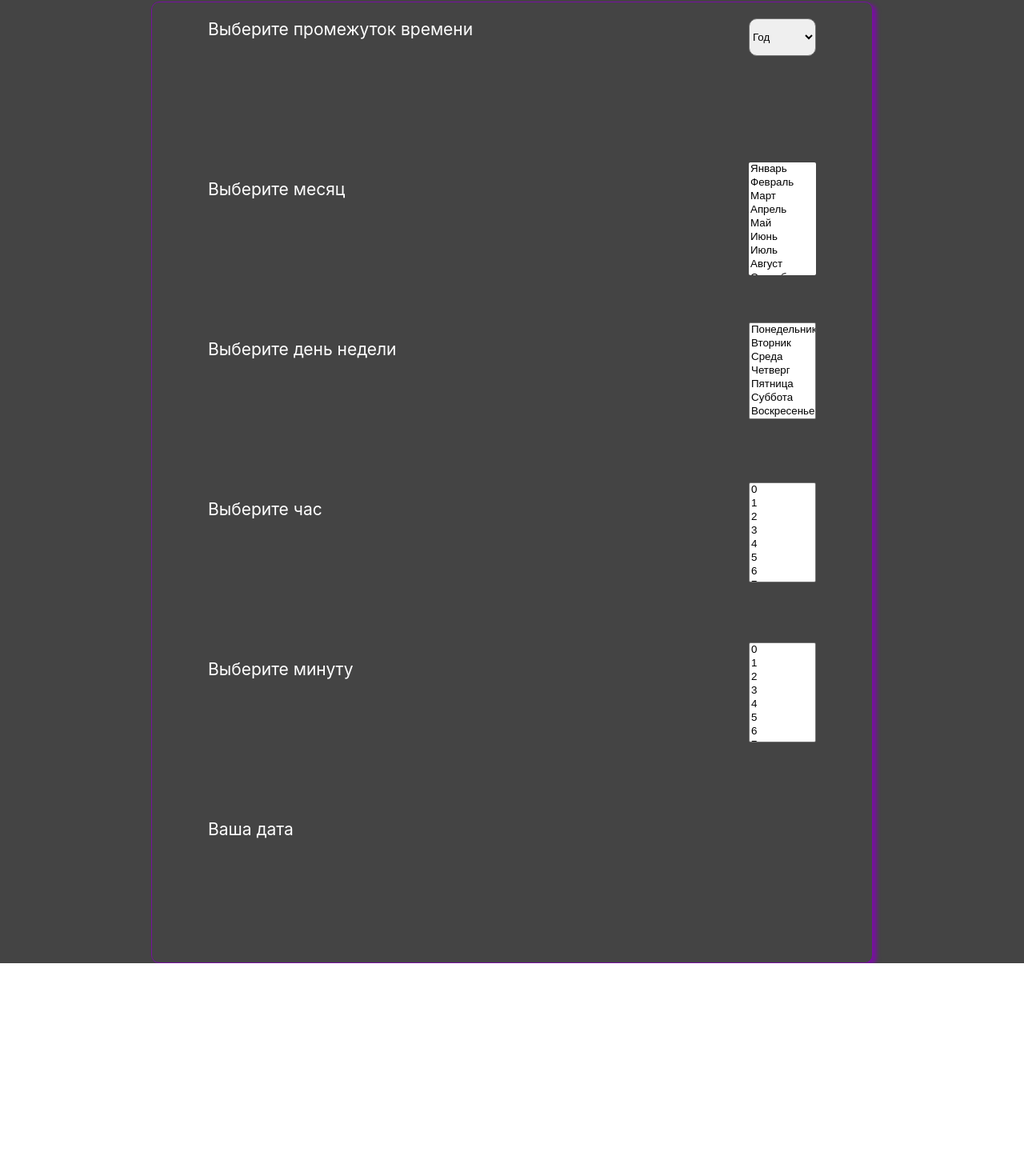
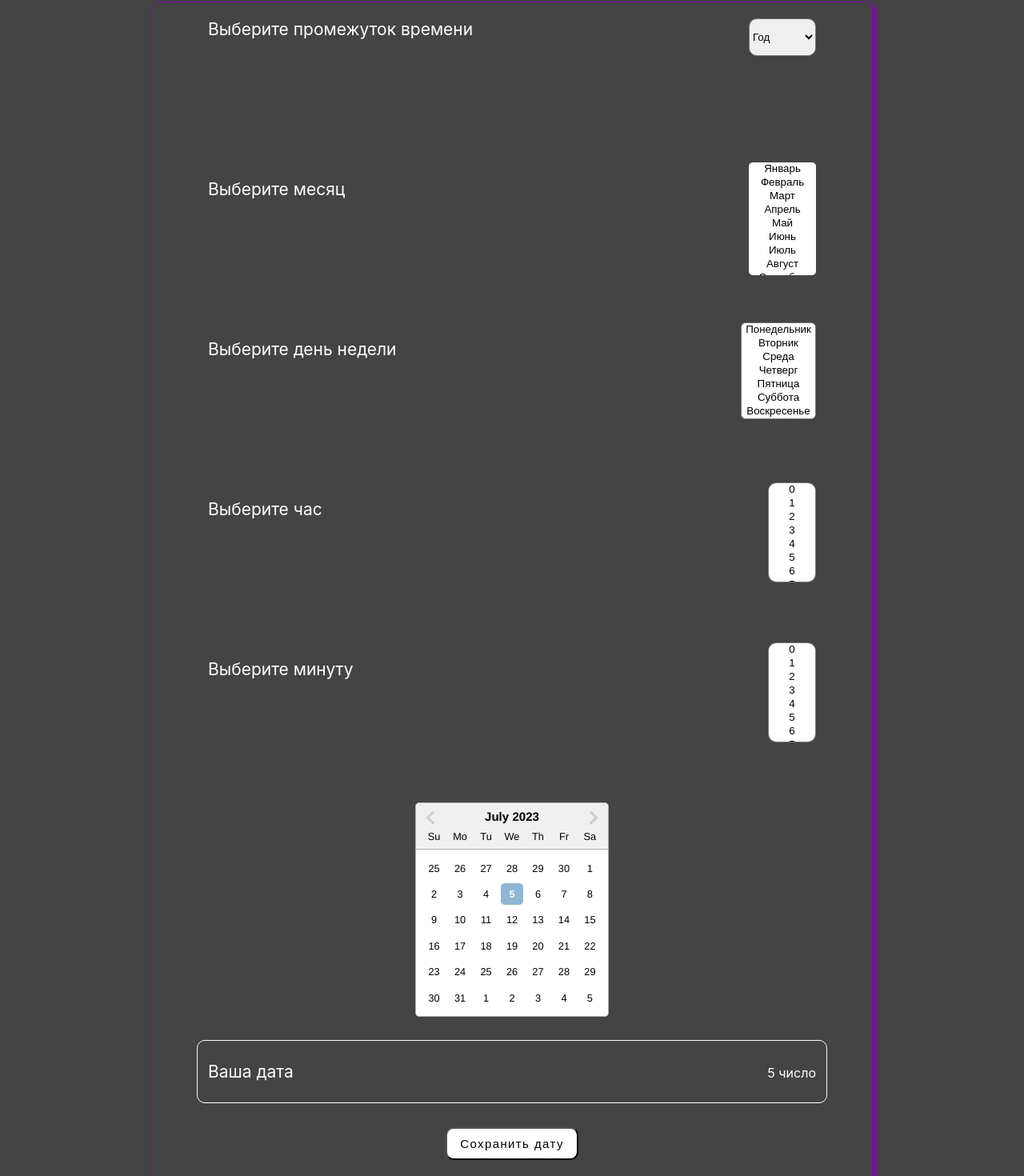
Before and after one commit to petbog/adminPanel, a React (Create React App) app: page / in a window 1280 px wide. Shown: the part 115-1585 px from the top of the page at 80% size. Before the commit the page ends 1319 px from the top, so only its background shows below. Built offline with nearby package versions, Linux system fonts and the light colour scheme.

Commit message:
осталось сделать обратный отсчет и недочеты

```diff
--- a/package.json
+++ b/package.json
@@ -8,9 +8,8 @@
     "@testing-library/react": "^13.4.0",
     "@testing-library/user-event": "^13.5.0",
     "react": "^18.2.0",
+    "react-datepicker": "^4.15.0",
     "react-dom": "^18.2.0",
-    "react-js-cron": "^4.0.0",
-    "react-multi-date-picker": "^4.1.2",
     "react-redux": "^8.1.1",
     "react-router-dom": "^6.14.1",
     "react-scripts": "5.0.1",
--- a/src/Component/AdminPanel/AdminPanel.jsx
+++ b/src/Component/AdminPanel/AdminPanel.jsx
@@ -2,8 +2,11 @@ import { useEffect, useState } from 'react'
 import s from './AdminPanel.module.css'
 import { useDispatch, useSelector } from 'react-redux'
 import { addCron, selectCron } from '../../Redux/Slice/cronSlice'
-
+import DatePicker from "react-datepicker";
+import "react-datepicker/dist/react-datepicker.css";
 const AdminPanel = () => {
+    const [startDate, setStartDate] = useState(new Date());
+    const [endDate, setEndDate] = useState(null);
     const [years, SetYear] = useState('')
     const [months, SetMonth] = useState({})
     const [dayse, SetDay] = useState({})
@@ -11,6 +14,7 @@ const AdminPanel = () => {
     const [minut, SetMinutes] = useState({})
     const { item } = useSelector(selectCron)
     const dispatch = useDispatch()
+
 
     useEffect(() => {
         dispatch(addCron(
@@ -20,14 +24,25 @@ const AdminPanel = () => {
                 timeMonth: minut,
                 day: dayse,
                 hour: hours,
+                startDate: startDate && startDate.getDate(),
+                endDate: endDate && endDate.getDate(),
             }])
         )
-    }, [dispatch, years, months, minut, dayse, hours])
+    }, [dispatch, startDate, endDate, years, months, minut, dayse, hours])
     const whenYear = ['Год', 'Месяц', 'День', 'Час']
     const whenMonth = ['Январь', 'Февраль', 'Март', 'Апрель', 'Май', 'Июнь', 'Июль', 'Август', 'Сентябрь', 'Ноябрю', 'Декабрь']
     const whenDay = ['Понедельник', 'Вторник', 'Среда', 'Четверг', 'Пятница', 'Суббота', 'Воскресенье',]
     const whenHour = [0, 1, 2, 3, 4, 5, 6, 7, 8, 9, 10, 11, 12, 13, 14, 15, 16, 17, 18, 19, 20, 21, 22, 23, 24]
     const whereMinutes = [0, 1, 2, 3, 4, 5, 6, 7, 8, 9, 10, 11, 12, 13, 14, 15, 16, 17, 18, 19, 20, 21, 22, 23, 24, 25, 26, 27, 28, 29, 30, 31, 32, 33, 34, 35, 36, 37, 38, 39, 40, 41, 42, 43, 44, 45, 46, 47, 48, 49, 50, 51, 52, 53, 54, 55, 56, 57, 58, 59]
+
+    const handleStorage=()=>{
+        item && localStorage.setItem('cron',JSON. stringify(item));
+    }
+    const onChange = (dates) => {
+        const [start, end] = dates;
+        setStartDate(start);
+        setEndDate(end);
+    };
 
     const handleYear = (e) => {
         SetYear(e.target.value)
@@ -123,11 +138,21 @@ const AdminPanel = () => {
                         }
                     </select>
                 </div>
+                <div className={s.dataPic}>
+                    <DatePicker
+                        selected={startDate}
+                        onChange={onChange}
+                        startDate={startDate}
+                        endDate={endDate}
+                        selectsRange
+                        inline
+                    />
+                </div>
                 <div className={s.calendar}>
                     <p className={s.title}>Ваша дата </p>
                     {
-                        item.map(({ day, hour, month, timeMonth, year }, i) =>
-                            <div className={s.itemContainer}>
+                        item.map(({ day, hour, month, timeMonth, year, startDate, endDate }, i) =>
+                            <div key={i} className={s.itemContainer}>
                                 <p className="">{year}</p>
                                 <div className="">
                                     {
@@ -138,32 +163,37 @@ const AdminPanel = () => {
                                 </div>
                                 <div className="">
                                     {
-                                      day.length &&  day.map((item, i) => <div key={i}>
+                                        day.length && day.map((item, i) => <div key={i}>
                                             <span>{item}</span>
                                         </div>)
                                     }
                                 </div>
                                 <div className="">
                                     {
-                                       hour.length && hour.map((item, i) => <div key={i}>
-                                            <span>{item}</span>
+                                        hour.length && hour.map((item, i) => <div key={i}>
+                                            <span>{item} час</span>
                                         </div>)
                                     }
                                 </div>
                                 <div className="">
                                     {
-                                       timeMonth.length && timeMonth.map((item, i) => <div key={i}>
-                                            <span>{item}</span>
+                                        timeMonth.length && timeMonth.map((item, i) => <div key={i}>
+                                            <span>{item} мин</span>
                                         </div>)
                                     }
                                 </div>
+                                <div className={s.dateCalendar}>
+                                    <span>{startDate} {endDate} число</span>
+                                </div>
 
                             </div>
-
                         )
                     }
                 </div>
 
+                <div className={s.buttonbox}>
+                    <button className={s.saveButton}onClick={handleStorage}>Сохранить дату</button>
+                </div>
             </div>
         </div>
     )
--- a/src/Component/AdminPanel/AdminPanel.module.css
+++ b/src/Component/AdminPanel/AdminPanel.module.css
@@ -4,7 +4,7 @@
     margin: 0 auto;
     background-color: #444444;
     border-radius: 10px;
-    box-shadow:5px 3px 5px #77119f;
+    box-shadow: 5px 3px 5px #77119f;
 }
 
 .year {
@@ -29,22 +29,34 @@
     margin: 0 auto;
     height: 200px;
 }
-.daySelect{
+
+.daySelect {
     height: 121px;
-    width: 84px;
+    width: 94px;
+    text-align: center;
+    border-radius: 6px;
 }
-
+.daySelect::-webkit-scrollbar {
+    width: 0;
+  }
 .hour {
     display: flex;
     justify-content: space-between;
     max-width: 760px;
     margin: 0 auto;
     height: 200px;
+
 }
-.hourSelect{
+
+.hourSelect {
     height: 125px;
-    width: 84px;
+    width: 60px;
+    border-radius: 10px;
+    text-align: center;
 }
+.hourSelect::-webkit-scrollbar {
+    width: 0;
+  }
 .month {
     display: flex;
     justify-content: space-between;
@@ -57,7 +69,12 @@
     height: 141px;
     border: 10px;
     width: 84px;
+    text-align: center;
+    border-radius: 5px;
 }
+.monthSelect::-webkit-scrollbar {
+    width: 0;
+  }
 
 .minutes {
     display: flex;
@@ -66,10 +83,16 @@
     margin: 0 auto;
     height: 200px;
 }
-.minutesSelect{
+
+.minutesSelect {
     height: 125px;
-    width: 84px;
+    width: 60px;
+    text-align: center;
+    border-radius: 10px;
 }
+.minutesSelect::-webkit-scrollbar {
+    width: 0;
+  }
 
 .calendar {
     display: flex;
@@ -77,7 +100,14 @@
     max-width: 760px;
     margin: 0 auto;
     height: 200px;
+    align-items: baseline;
+    color: #fff;
+    border: 1px solid;
+    padding: 5px 13px;
+    border-radius: 10px;
+    height: auto;
 }
+
 
 .title {
     color: #fff;
@@ -85,9 +115,36 @@
     font-weight: 400;
 
 }
-.date{
+
+.date {
     margin: 25px 0 0 0;
 }
-.itemContainer{
+
+.itemContainer {
     display: contents;
+
 }
+
+.dataPic {
+    display: flex;
+    justify-content: space-around;
+    margin: 0 0 29px 0;
+}
+.buttonbox{
+    display: flex;
+    justify-content: center;
+    margin: 30px 0 30px 0px;
+}
+.saveButton{
+    padding: 10px 16px;
+    border-radius: 10px;
+    font-size: 15px;
+    letter-spacing: 1.4px;
+    background-color: #fff;
+    cursor: pointer;
+}
+.saveButton:hover{
+    transition: all 0.3s;
+    box-shadow:6px 6px 10px #77119f;
+    background-color: #d3bfbf;
+}
--- a/src/Component/Todo/Todo.jsx
+++ b/src/Component/Todo/Todo.jsx
@@ -1,21 +1,21 @@
-import { useState } from 'react'
-import { Cron } from 'react-js-cron'
-import 'react-js-cron/dist/styles.css'
+// import { useState } from 'react'
+// import { Cron } from 'react-js-cron'
+// import 'react-js-cron/dist/styles.css'
 
-const Todo = () => {
-    const [value, setValue] = useState({
-        year: '*',
-        month: '*',
-        timeMonth: '30',
-        day: '*',
-        hour: '5',
-        timeDay: '1,6'
-    })
-    return (
-        <div className="">
-            <Cron value={value} setValue={setValue} />
-        </div>
-    )
-}
+// const Todo = () => {
+//     const [value, setValue] = useState({
+//         year: '*',
+//         month: '*',
+//         timeMonth: '30',
+//         day: '*',
+//         hour: '5',
+//         timeDay: '1,6'
+//     })
+//     return (
+//         <div className="">
+//             <Cron value={value} setValue={setValue} />
+//         </div>
+//     )
+// }
 
-export default Todo
+// export default Todo
--- a/src/Redux/Slice/cronSlice.js
+++ b/src/Redux/Slice/cronSlice.js
@@ -9,6 +9,8 @@ const initialState = {
             timeMonth: [],
             day: [],
             hour: [],
+            startDate: 0,
+            endDate: 0
         }
     ]
 
```
Also changed, not shown: 1 other file (tests, documents, lock files or other folders).
